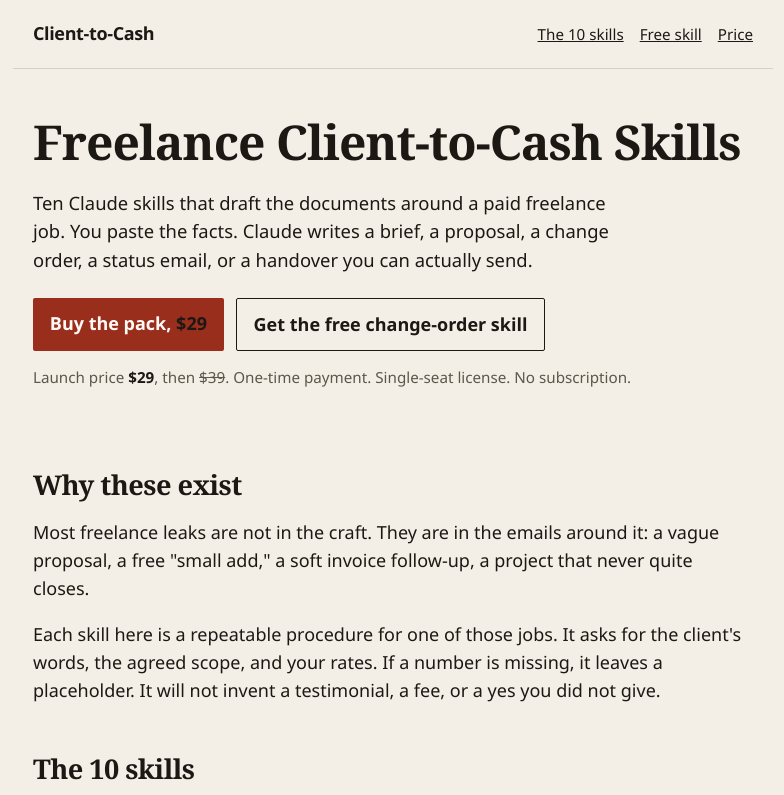
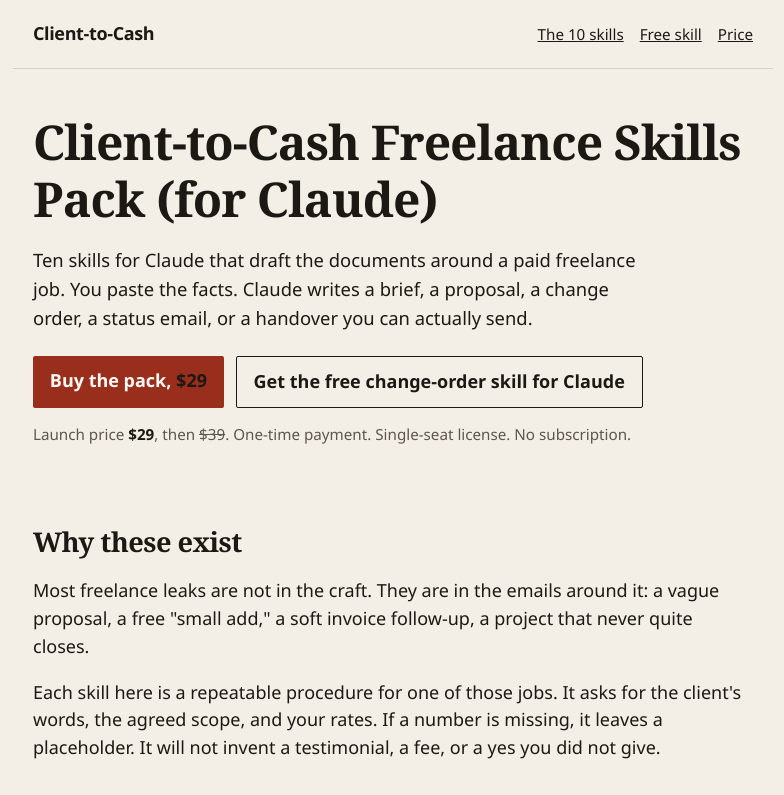
Before and after one commit to jjjsonhor-dotcom/freelance-claude-skills, a plain HTML site: page index.html in a window 1280 px wide. Shown: the top 795 px of the page, without its empty margins (247-1031 px from the left). Drawn offline with Linux system fonts and the light colour scheme.

Commit message:
Update site copy, late-invoice guide, and the upload-ready free zip

```diff
--- a/index.html
+++ b/index.html
@@ -3,8 +3,8 @@
 <head>
   <meta charset="utf-8">
   <meta name="viewport" content="width=device-width, initial-scale=1">
-  <title>Freelance Client-to-Cash Skills</title>
-  <meta name="description" content="Ten Claude skills for freelance discovery calls, proposals, change orders, weekly status, invoices, and offboarding. One-time purchase. A free change-order skill is included as a trial.">
+  <title>Client-to-Cash Freelance Skills Pack (for Claude)</title>
+  <meta name="description" content="Ten skills for Claude covering freelance discovery calls, proposals, change orders, weekly status, invoices, and offboarding. One-time purchase. A free change-order skill is included as a trial.">
   <style>
     :root {
       --paper: #f4efe6;
@@ -115,11 +115,11 @@
 
   <main>
     <section class="hero">
-      <h1>Freelance Client-to-Cash Skills</h1>
-      <p class="lede">Ten Claude skills that draft the documents around a paid freelance job. You paste the facts. Claude writes a brief, a proposal, a change order, a status email, or a handover you can actually send.</p>
+      <h1>Client-to-Cash Freelance Skills Pack (for Claude)</h1>
+      <p class="lede">Ten skills for Claude that draft the documents around a paid freelance job. You paste the facts. Claude writes a brief, a proposal, a change order, a status email, or a handover you can actually send.</p>
       <div class="ctas">
         <a class="btn btn-primary" href="https://payhip.com/b/fdMjC">Buy the pack, <span class="price-launch" data-price="29">$29</span></a>
-        <a class="btn btn-secondary" href="https://payhip.com/b/gX9s4">Get the free change-order skill</a>
+        <a class="btn btn-secondary" href="https://payhip.com/b/gX9s4">Get the free change-order skill for Claude</a>
       </div>
       <p class="price-line">Launch price <span class="price-launch" data-price="29">$29</span>, then <span class="price-regular" data-price="39">$39</span>. One-time payment. Single-seat license. No subscription.</p>
     </section>
@@ -220,7 +220,7 @@ Jordan</pre>
       </details>
       <details>
         <summary>Can I try it without paying?</summary>
-        <p>Yes. Download the free change-order-responder skill, install it, and run the sample prompt in its README. The paid pack adds the other nine skills plus the full install guide.</p>
+        <p>Yes. Download the free change-order-responder skill, install it, and run the sample prompt on the product page or in the public GitHub README. The paid pack adds the other nine skills plus the full install guide.</p>
       </details>
       <details>
         <summary>Can my agency share one copy?</summary>
@@ -238,7 +238,7 @@ Jordan</pre>
   </main>
 
   <footer>
-    <p>Freelance Client-to-Cash Skills, v1.0. Single-seat license. Not affiliated with, or endorsed by, Anthropic.</p>
+    <p>Client-to-Cash Freelance Skills Pack (for Claude), v1.0. Single-seat license. Not affiliated with or endorsed by Anthropic. Claude is a trademark of Anthropic.</p>
     <p><a href="https://payhip.com/b/fdMjC">Buy the pack</a> · <a href="https://payhip.com/b/gX9s4">Free change-order skill</a></p>
   </footer>
 </body>
```
Also changed, not shown: dl-e590e5620394784a/index.html (+1 -1 lines), 2 other files.
